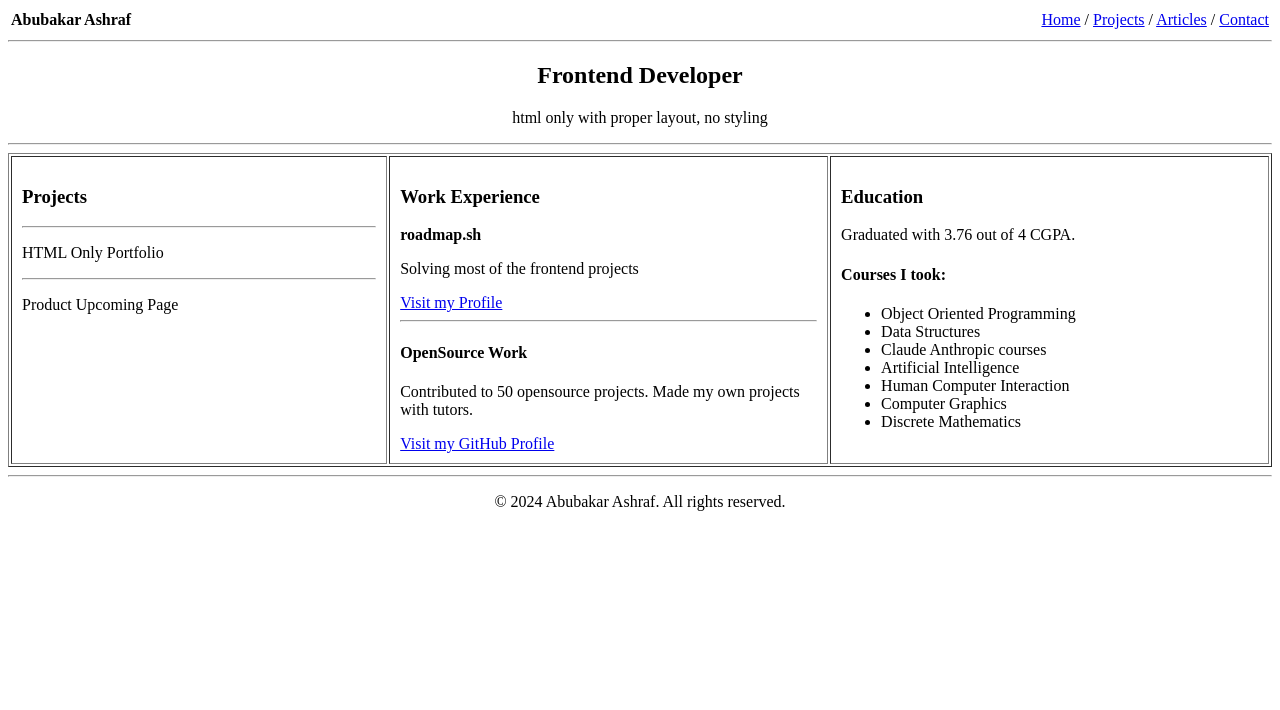
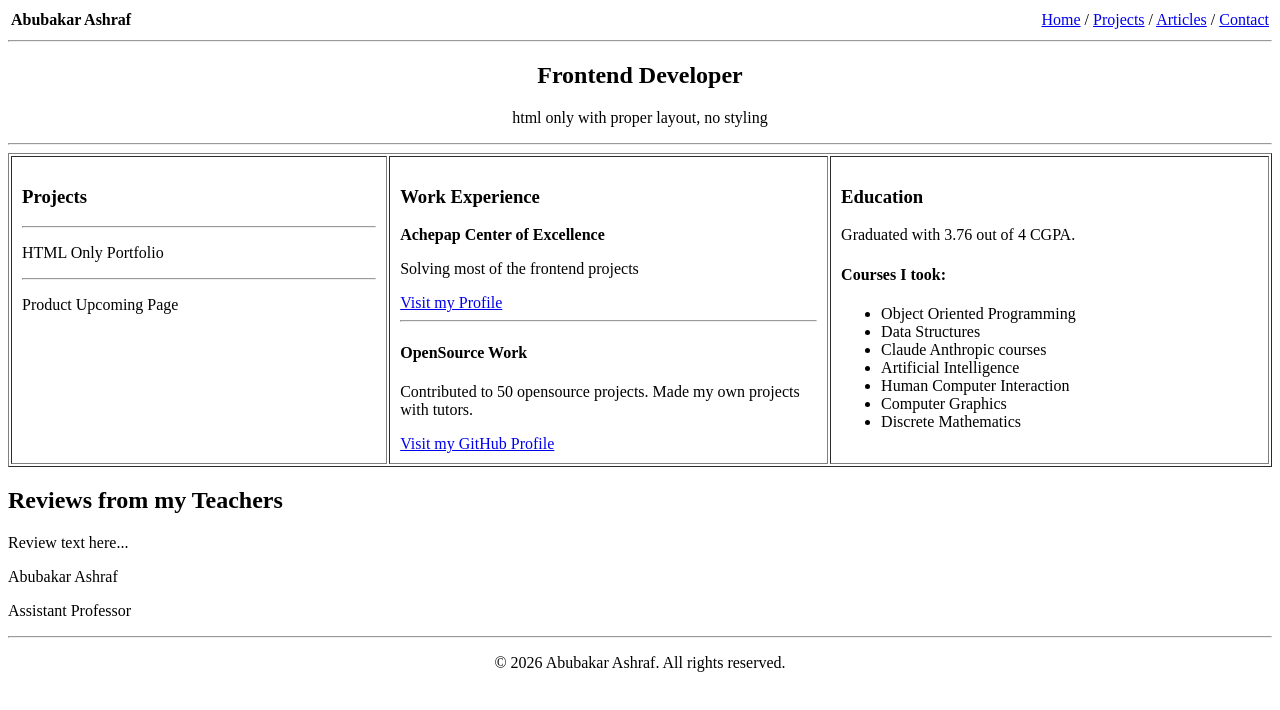
Before and after one commit to Moashralphy/my-code, a plain HTML site: page Index.html in a window 1280 px wide. Drawn offline with Linux system fonts and the light colour scheme.

Commit message:
update Index.html and delete Curriculum Vitae.html

```diff
--- a/Index.html
+++ b/Index.html
@@ -49,7 +49,7 @@
                 <td width="35%" valign="top">
                     <h3>Work Experience</h3>
 
-                    <p><strong>roadmap.sh</strong></p>
+                    <p><strong>Achepap Center of Excellence</strong></p>
                     <p>Solving most of the frontend projects</p>
                     <a href="#">Visit my Profile</a>
 
@@ -86,9 +86,25 @@
         </table>
     </main>
 
+    <!-- Reviews Section -->
+<section>
+<h2>Reviews from my Teachers</h2>
+<!-- Card grid -->
+<div class="cards-grid" border="1" cellpadding="10">
+<!-- Repeat this card for each review -->
+<div class="card">
+<p class="review-text">Review text here...</p>
+<p class="name">Abubakar Ashraf</p>
+<p class="role">Assistant Professor</p>
+</div>
+
+
+</div>
+</section>
+
     <hr>
     <!-- FOOTER -->
     <footer align="center">
-        <p>&copy; 2024 Abubakar  Ashraf. All rights reserved.</p>
+        <p>&copy; 2026 Abubakar  Ashraf. All rights reserved.</p>
 </body>
 </html>
```
Also changed, not shown: Curriculum Vitae.html (deleted).
